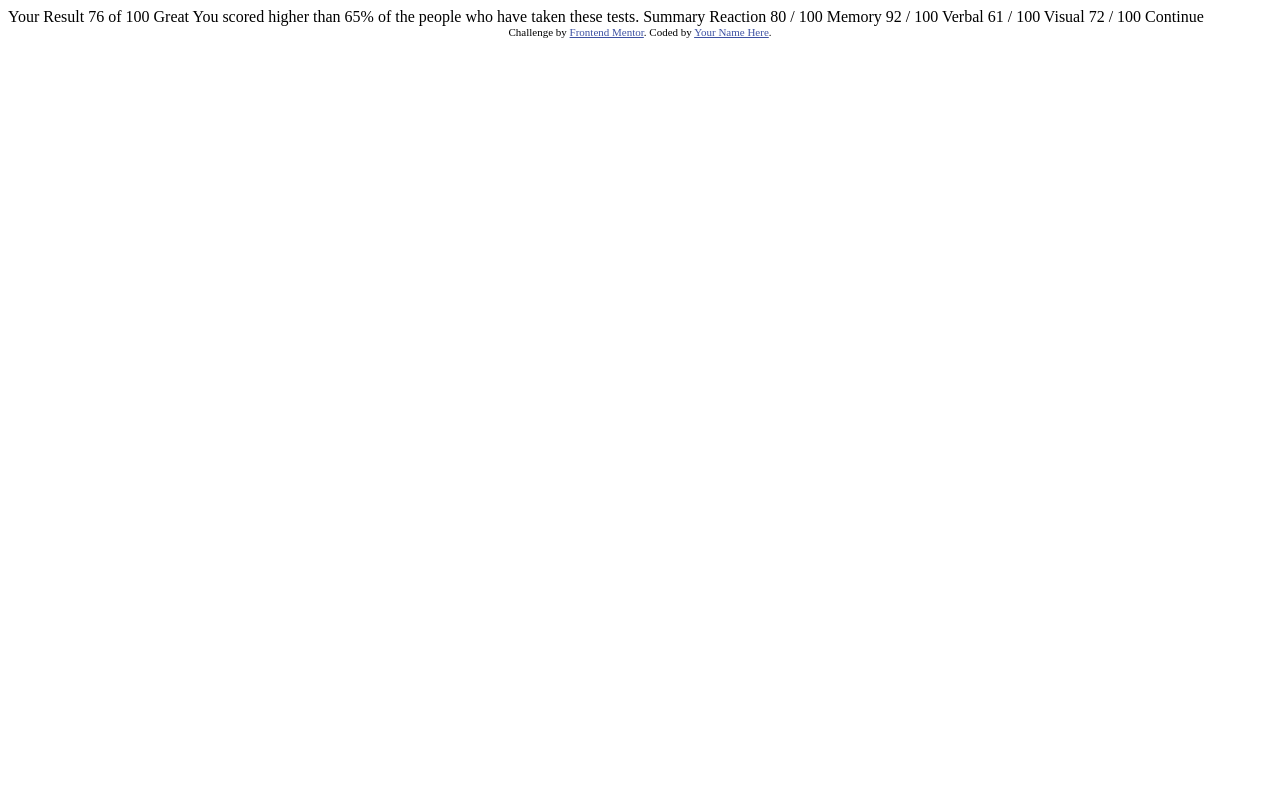
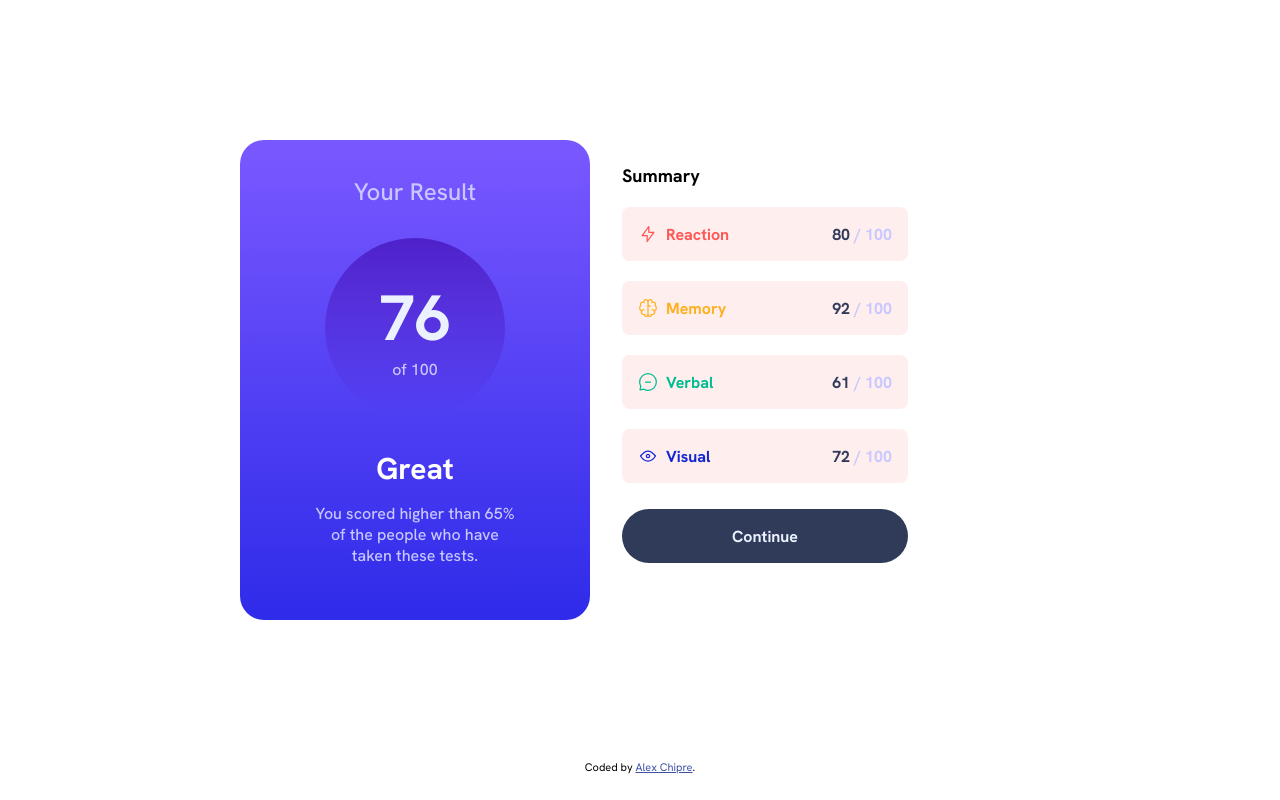
Before and after one commit to achipre/results-summary-component, a plain HTML site: page index.html in a window 1280 px wide. Drawn offline with Linux system fonts and the light colour scheme.

Commit message:
agregar css

```diff
--- /dev/null
+++ b/design/style.css
@@ -0,0 +1,175 @@
+@font-face {
+  font-family: 'HenkenGrotesk';
+  src: url('../assets/fonts/HankenGrotesk-VariableFont_wght.ttf');
+}
+:root{
+  --light-red: hsl(0, 100%, 67%);
+  --orangey-yellow: hsl(39, 100%, 56%);
+  --green-teal: hsl(166, 100%, 37%);
+  --cobalt-blue: hsl(234, 85%, 45%);
+  --white: hsl(0, 0%, 100%);
+  --pale-blue: hsl(221, 100%, 96%);
+  --light-lavender: hsl(241, 100%, 89%);
+  --dark-gray-blue: hsl(224, 30%, 27%);
+}
+*{
+  margin: 0;
+  padding: 0;
+  box-sizing: border-box;
+  font-size: 62.5%;
+  font-family: 'HenkenGrotesk' ;
+}
+.principal{
+  height: 375px;
+  display: flex;
+  flex-direction: column;
+  align-items: center;
+  justify-content: space-between  ;
+  padding: 24px 24px 42px;
+  background: linear-gradient(180deg, rgba(120,87,255,1) 3%, rgba(46,43,233,1) 100%);
+  border-radius: 0 0 24px 24px;
+}
+.principal h1{
+  font-size: 1.9rem;
+  color: var(--light-lavender);
+  padding-bottom: 16px;
+  font-weight: 500;
+}
+.principal .score{
+  width: 150px;
+  height: 150px;
+  display: flex;
+  flex-direction: column;
+  justify-content: center;
+  align-items: center;
+  background: linear-gradient(0deg, rgba(36,33,202,0) 3%, rgba(78,33,202,1) 100%);
+  border-radius: 50%;
+}
+.principal .score p{
+  margin-top: 0;
+  text-align: center;
+  font-size: 6.4rem;
+  color: hsl(221, 100%, 96%);
+  font-weight: 700;
+}
+.principal .score p:last-child{
+  text-align: center;
+  font-size: 1.6rem;
+  color: var(--light-lavender);
+  font-weight: 500;
+}
+.principal p{
+  text-align: center;
+  margin-top: 16px;
+  color: var(--white);
+  font-size: 2.4rem;
+  font-weight: 700;
+}
+.principal p:last-child{
+  text-align: center;
+  margin-top: 0;
+  color: var(--light-lavender);
+  font-size: 1.6rem;
+  font-weight: 500;
+}
+.secondary{
+  display: flex;
+  flex-direction: column;
+  padding: 24px 32px;
+  margin: 0 auto;
+  gap: 20px;
+}
+.secondary h2{
+  font-size: 1.8rem;
+  font-weight: 700;
+}
+.secondary .score-card{
+  height: 54px;
+  display: flex;
+  background-color: hsl(0, 100%, 67%,0.10);
+  border-radius: 8px;
+  padding: 8px 16px;
+  align-items: center;
+  justify-content: space-between;
+}
+.secondary .score-card div{
+  display: flex;
+  align-items: center;
+  gap: 8px;
+}
+.secondary .score-card div .ray{
+  font-size: 1.6rem;
+  font-weight: 700;
+  color: var(--light-red);
+}
+.secondary .score-card .yellower{
+  color: var(--orangey-yellow);
+}
+.secondary .score-card div .greener{
+  color: var(--green-teal);
+}
+.secondary .score-card div .bluer{
+  color: var(--cobalt-blue);
+}
+.secondary .score-card p{
+  font-size: 1.6rem;
+  font-weight: 700;
+  color: var(--dark-gray-blue);
+}
+.secondary .score-card p span{
+  font-size: 1.6rem;
+  font-weight: 700;
+  color: var(--light-lavender);
+}
+button{
+  margin-top: 6px;
+  height: 54px;
+  border-radius: 27px;
+  font-size: 1.6rem;
+  font-weight: 700;
+  border: none;
+  background-color: var(--dark-gray-blue);
+  color: var(--pale-blue);
+}
+.attribution{
+  font-size: 1.2rem;
+}
+.attribution a{
+  font-size: 1.1rem;
+}
+
+@media screen and (min-width:650px) {
+  .sumary{
+    width: 100vh;
+    height: 95vh;
+    display: flex;
+    margin: 0 auto;
+    align-items: center;
+  }
+  .principal{
+    width: 350px;
+    height: 480px;
+    border-radius: 24px;
+    padding: 36px 36px 54px;
+    margin: 0;
+  }
+  .principal h1{
+    font-size: 2.4rem;
+  }
+  .principal .score{
+    width: 180px;
+    height: 180px;
+  }
+  .principal p{
+    font-size: 3rem;
+    font-weight: 700;
+  }
+  .principal p:last-child{
+    width: 200px;
+  }
+  .secondary{
+    width: 350px;
+    height: 480px;
+    margin: 0;
+  }
+}
--- a/index.html
+++ b/index.html
@@ -5,40 +5,41 @@
   <meta name="viewport" content="width=device-width, initial-scale=1.0"> <!-- displays site properly based on user's device -->
   <link rel="icon" type="image/png" sizes="32x32" href="./assets/images/favicon-32x32.png">
   <title>Frontend Mentor | Results summary component</title>
-  <!-- Feel free to remove these styles or customise in your own stylesheet 👍 -->
+  <link rel="stylesheet" href="./design/style.css">
   <style>
     .attribution { font-size: 11px; text-align: center; }
-    .attribution a { color: hsl(228, 45%, 44%); }
+    .attribution a { color: #3e52a3; }
   </style>
 </head>
 <body>
-
-  Your Result
-  76
-  of 100
-
-  Great
-  You scored higher than 65% of the people who have taken these tests.
-
-  Summary
-
-  Reaction
-  80 / 100
-
-  Memory
-  92 / 100
-
-  Verbal
-  61 / 100
-
-  Visual
-  72 / 100
-
-  Continue
+  <main class="sumary">
+    <div class="principal">
+      <h1>Your Result</h1>
+      <div class="score"><p>76</p><p>of 100</p> </div>
+      <p>Great</p>
+      <p>You scored higher than 65% of the people who have taken these tests.</p>
+    </div>
+    <div class="secondary">
+      <h2>Summary</h2>
+      <div class="score-card">
+        <div><img src="./assets/images/icon-reaction.svg" alt="ray"><p class="ray">Reaction</p></div>
+        <p>80 <span>/ 100</span></p>
+      </div>
+      <div class="score-card">
+        <div><img src="./assets/images/icon-memory.svg" alt="yellow"><p class="yellower">Memory</p></div> <p>92 <span>/ 100</span></p>
+      </div>
+      <div class="score-card">
+        <div><img src="./assets/images/icon-verbal.svg" alt="green"><p class="greener">Verbal</p></div> <p>61 <span>/ 100</span></p>
+      </div>
+      <div class="score-card">
+        <div><img src="./assets/images/icon-visual.svg" alt="blue"><p class="bluer">Visual</p></div>
+        <p>72 <span>/ 100</span></p></div>
+      <button>Continue</button>
+    </div>
+  </main>
 
   <div class="attribution">
-    Challenge by <a href="https://www.frontendmentor.io?ref=challenge" target="_blank">Frontend Mentor</a>.
-    Coded by <a href="#">Your Name Here</a>.
+    Coded by <a href="https://www.linkedin.com/in/alexchipre/">Alex Chipre</a>.
   </div>
 </body>
 </html>
```
